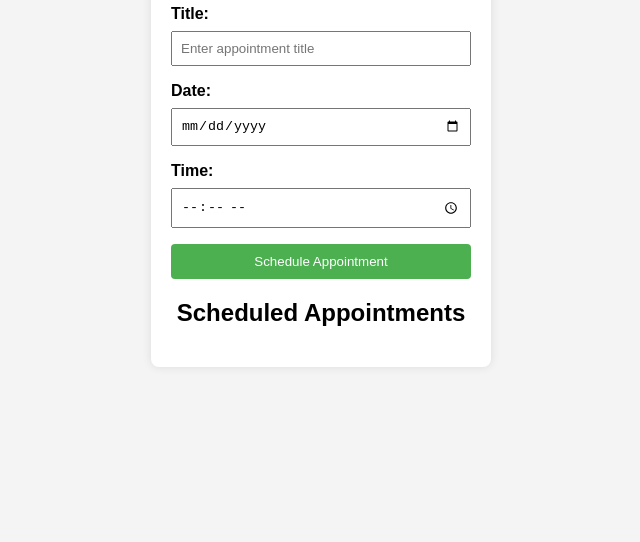
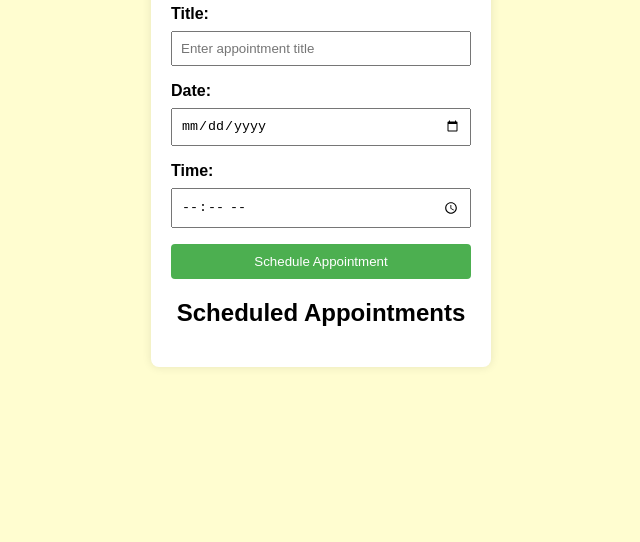
Before and after one commit to ayham59/ayham59.github.io, a plain HTML site: page Project2.html in a window 1280 px wide. Shown: the part 258-800 px from the top of the page, without its empty margins (319-959 px from the left). Drawn offline with Linux system fonts and the light colour scheme.

Commit message:
Update Project2.html
Changed backgrounf color

```diff
--- a/Project2.html
+++ b/Project2.html
@@ -4,7 +4,7 @@
     <style>
         body {
           font-family: 'Arial', sans-serif;
-          background-color: #f4f4f4;
+          background-color: #FFFDD0;
           margin: 0;
           padding: 0;
           display: flex;
```
